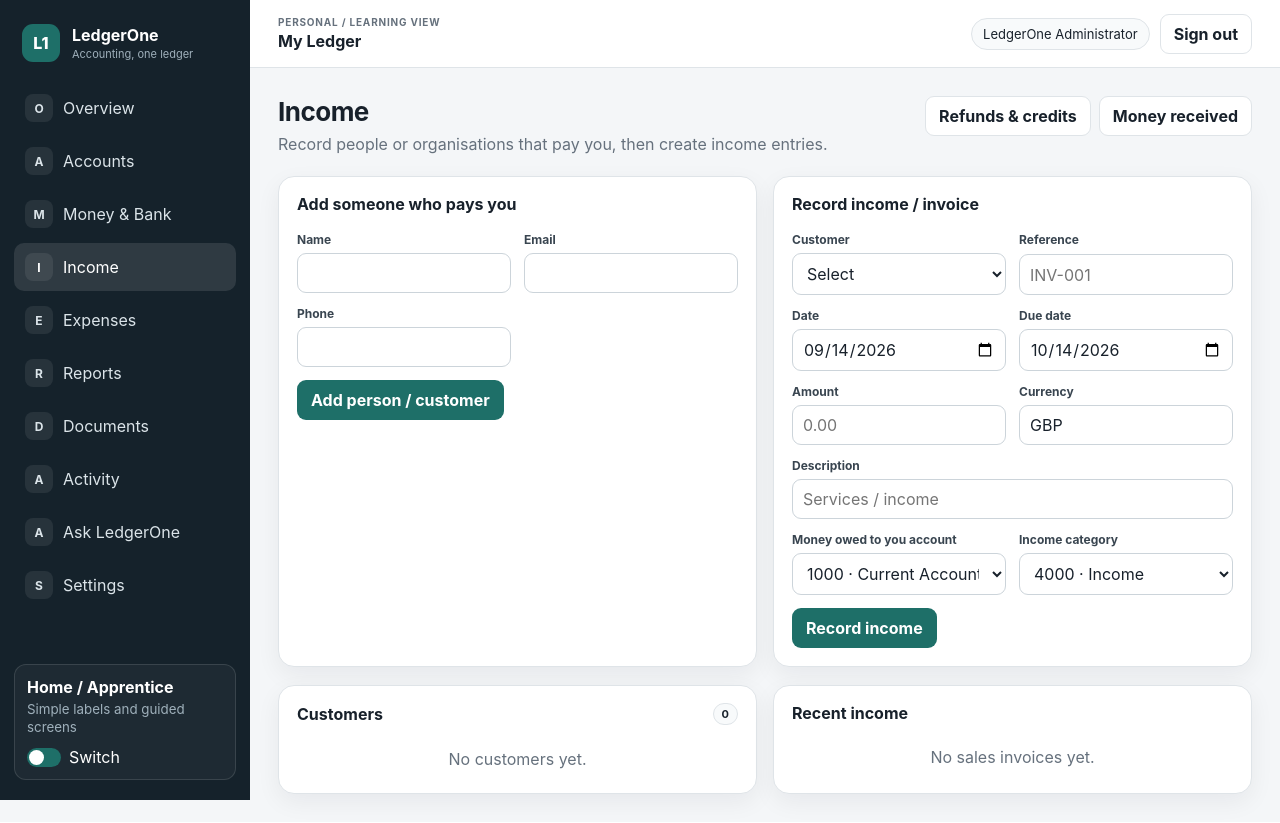
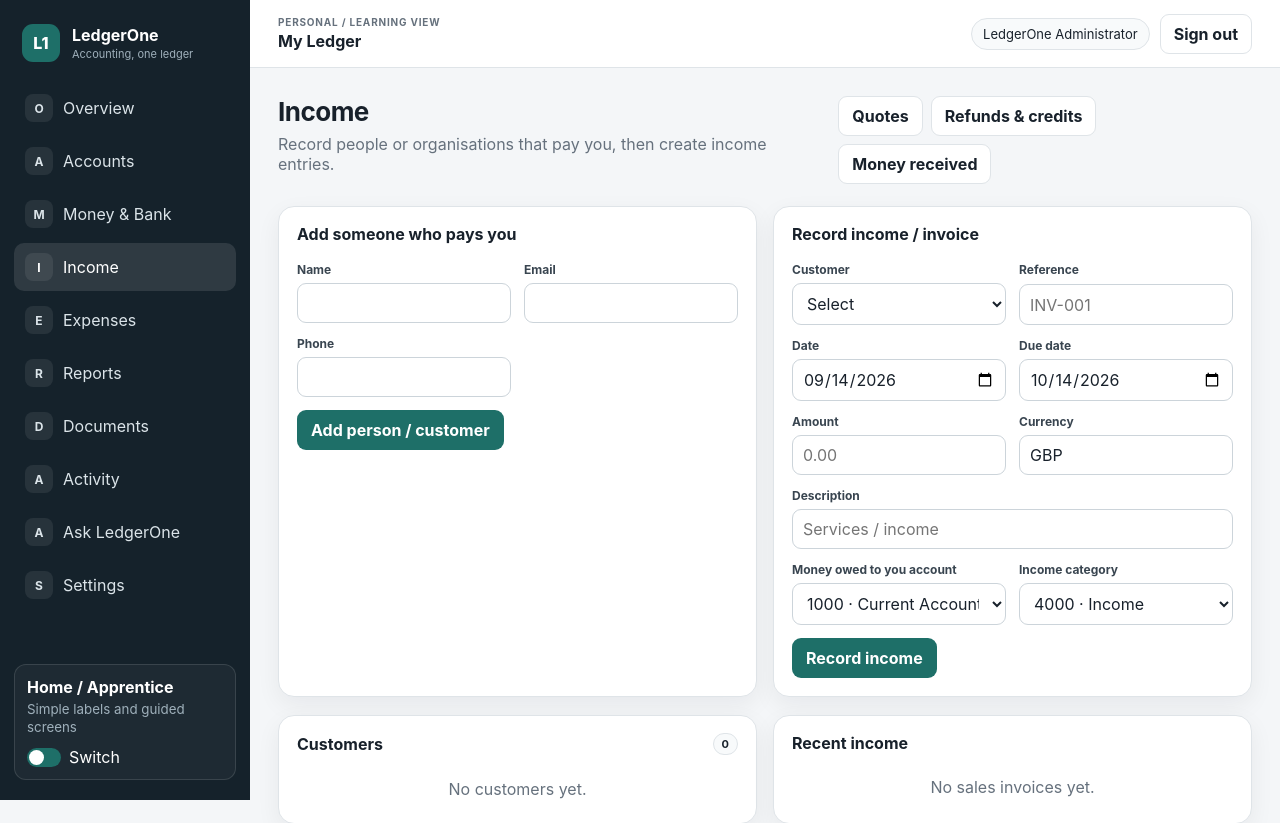
Before and after one commit to zageabb/LedgerOne, a Flask app: page /sales/ in a window 1280 px wide. Shown: the top 823 px of the page. Run offline with Flask 3, Linux system fonts and the light colour scheme; a user stored in the database is signed in.

Commit message:
Link sales quotes from sales workspace

```diff
--- a/ledgerone/templates/sales/index.html
+++ b/ledgerone/templates/sales/index.html
@@ -7,6 +7,7 @@
     <p>{{ 'Record people or organisations that pay you, then create income entries.' if ui_mode == 'home' else 'Maintain customers and post sales invoices to receivables, revenue and VAT control accounts.' }}</p>
   </div>
   <div class="actions">
+    <a class="button button-secondary" href="{{ url_for('sales_quotes.index') }}">{{ 'Quotes' if ui_mode == 'home' else 'Sales quotes' }}</a>
     <a class="button button-secondary" href="{{ url_for('sales_credits.index') }}">{{ 'Refunds & credits' if ui_mode == 'home' else 'Credit notes' }}</a>
     <a class="button button-secondary" href="{{ url_for('sales.payments') }}">{{ 'Money received' if ui_mode == 'home' else 'Customer payments' }}</a>
   </div>
```
